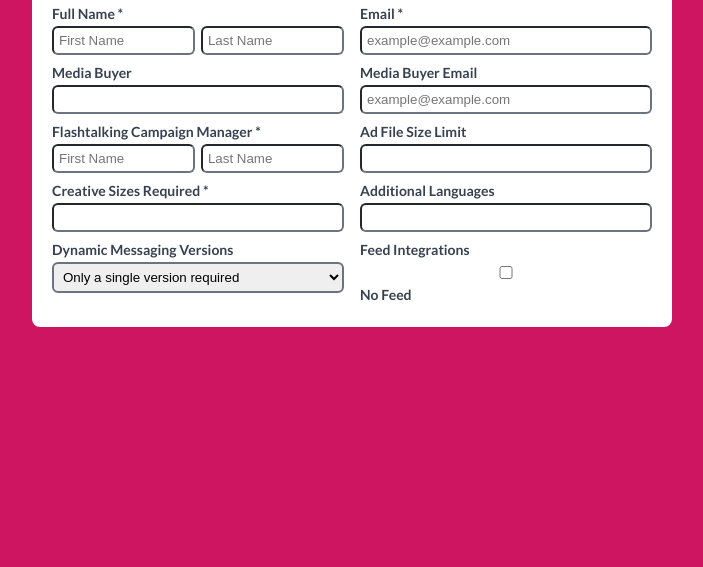
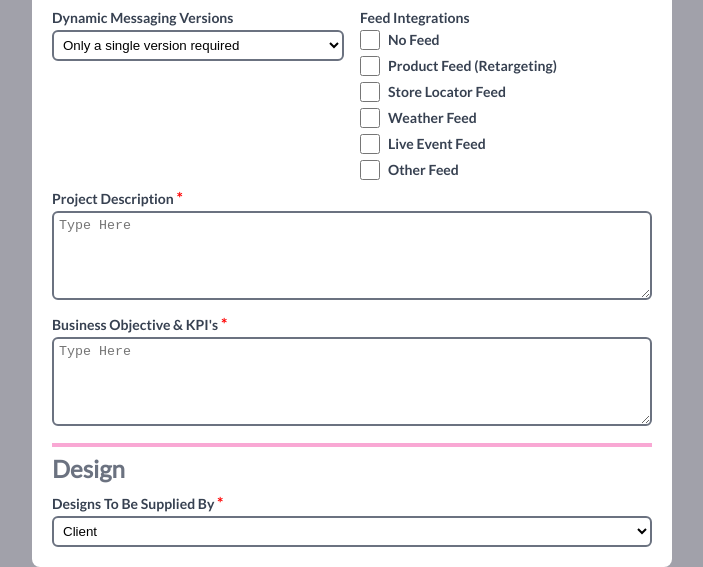
Before and after one commit to bmehdi-mediaocean/production-website, a React app: page / in a window 1280 px wide. Shown: the part 317-884 px from the top of the page, without its empty margins (288-991 px from the left). Before the commit the page ends 800 px from the top, so only its background shows below. Built offline with nearby package versions, Linux system fonts and the light colour scheme.

Commit message:
More fields like checkboxes and dropdowns

```diff
--- a/src/App.scss
+++ b/src/App.scss
@@ -18,7 +18,7 @@ body {
     font-family: "Lato-Regular, Segoe UI", Arial, sans-serif;
     line-height: 1.4;
     color: #444;
-    background: #ce1561;
+    background: rgb(161, 161, 170);
     height: 100vh;
 }
 
--- a/src/components/BriefingForm.js
+++ b/src/components/BriefingForm.js
@@ -117,7 +117,99 @@ class BriefingForm extends React.Component {
                         </div>
                         <div className={styles.halfSections + ' ' + styles.rightSections}>
                             <label>Feed Integrations</label>
-                            <input type='checkbox' name='noFeed' /><label htmlFor='noFeed'>No Feed</label>
+                            <div className={styles.checkbox}>
+                                <input
+                                    className={styles.checkboxInput}
+                                    type='checkbox'
+                                    name='noFeed'
+                                />
+                                <label
+                                    className={styles.checkboxLabel}
+                                    htmlFor='noFeed'
+                                >No Feed</label>
+                            </div>
+                            <div className={styles.checkbox}>
+                                <input
+                                    className={styles.checkboxInput}
+                                    type='checkbox'
+                                    name='prodFeed'
+                                />
+                                <label
+                                    className={styles.checkboxLabel}
+                                    htmlFor='prodFeed'
+                                >Product Feed (Retargeting)</label>
+                            </div>
+                            <div className={styles.checkbox}>
+                                <input
+                                    className={styles.checkboxInput}
+                                    type='checkbox'
+                                    name='storeLocFeed'
+                                />
+                                <label
+                                    className={styles.checkboxLabel}
+                                    htmlFor='storeLocFeed'
+                                >Store Locator Feed</label>
+                            </div>
+                            <div className={styles.checkbox}>
+                                <input
+                                    className={styles.checkboxInput}
+                                    type='checkbox'
+                                    name='weatherFeed'
+                                />
+                                <label
+                                    className={styles.checkboxLabel}
+                                    htmlFor='weatherFeed'
+                                >Weather Feed</label>
+                            </div>
+                            <div className={styles.checkbox}>
+                                <input
+                                    className={styles.checkboxInput}
+                                    type='checkbox'
+                                    name='eventFeed'
+                                />
+                                <label
+                                    className={styles.checkboxLabel}
+                                    htmlFor='eventFeed'
+                                >Live Event Feed</label>
+                            </div>
+                            <div className={styles.checkbox}>
+                                <input
+                                    className={styles.checkboxInput}
+                                    type='checkbox'
+                                    name='otherFeed'
+                                />
+                                <label
+                                    className={styles.checkboxLabel}
+                                    htmlFor='otherFeed'
+                                >Other Feed</label>
+                            </div>
+                        </div>
+                        <div className={styles.fullSections}>
+                            <label htmlFor='projectDesc'>Project Description <span className={styles.required}>*</span></label>
+                            <textarea
+                                name='projectDesc'
+                                rows='5'
+                                placeholder='Type Here'
+                                required
+                            ></textarea>
+                        </div>
+                        <div className={styles.fullSections}>
+                            <label htmlFor='businessObj'>Business Objective & KPI's <span className={styles.required}>*</span></label>
+                            <textarea
+                                name='businessObj'
+                                rows='5'
+                                placeholder='Type Here'
+                                required
+                            ></textarea>
+                        </div>
+                        <hr/>
+                        <h2>Design</h2>
+                        <div className={styles.fullSections}>
+                            <label htmlFor='suppliedDesigns'>Designs To Be Supplied By <span className={styles.required}>*</span></label>
+                            <select name='suppliedDesigns'  className={styles.select}>
+                                <option>Client</option>
+                                <option>Flashtalking</option>
+                            </select>
                         </div>
                     </div>
                 </div>
--- a/src/components/BriefingForm.module.scss
+++ b/src/components/BriefingForm.module.scss
@@ -22,7 +22,6 @@ form {
 h1 {
     font-size: 1.875rem; /* 30px */
     line-height: 2.25rem; /* 36px */
-    padding-bottom: 2px;
     font-family: "Lato-Bold";
     text-align: center;
 }
@@ -35,11 +34,18 @@ h1 {
     flex-wrap: wrap;
 }
 
+hr {
+    width: 100%;
+    border: 2px solid rgb(249, 168, 212);;
+    margin-top: 12px;
+}
+
 h2 {
     font-size: 1.5rem; /* 24px */
     line-height: 2rem; /* 32px */
     color: rgb(107, 114, 128);
     width: 100%;
+    padding-top: 6px;
 }
 
 .halfSections {
@@ -58,6 +64,11 @@ h2 {
 .fullSections {
     padding-top: 8px;
     width: 100%;
+}
+
+.required {
+    color: red;
+    font-size: 1rem;
 }
 
 label {
@@ -103,9 +114,54 @@ select {
     padding: 5px;
     border-radius: 0.375rem; /* 6px */
     width: 100%;
+    background-color: white;
 }
 
 select:focus {
     border-color: #ec4899;
     outline: 0;
 }
+
+.checkbox {
+    display: flex;
+    align-items: center;
+    align-content: center;
+    gap: 0.5rem; /* 8px */
+    padding-bottom: 6px;
+}
+
+.checkbox:last-child {
+    padding-bottom: 0;
+}
+
+.checkboxInput {
+    width: 1.25rem; /* 20px */
+    height: 1.25rem; /* 20px */
+    border-width: 2px;
+    border-color: rgb(107, 114, 128);
+    accent-color: rgb(236, 72, 153);
+}
+
+.checkboxInput:focus {
+    border-color: #ec4899;
+    outline: 0;
+}
+
+.checkboxLabel {
+    font-size: 0.875rem; /* 14px */
+    line-height: 1.25rem; /* 20px */
+    padding-bottom: 0;
+}
+
+textarea {
+    border-width: 2px;
+    border-color: rgb(107, 114, 128);
+    padding: 5px;
+    border-radius: 0.375rem; /* 6px */
+    width: 100%;
+}
+
+textarea:focus {
+    border-color: #ec4899;
+    outline: 0;
+}
```
